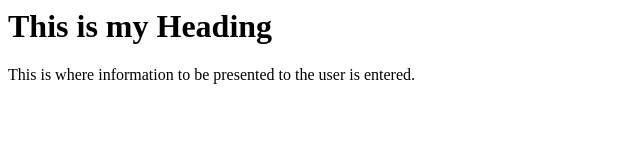
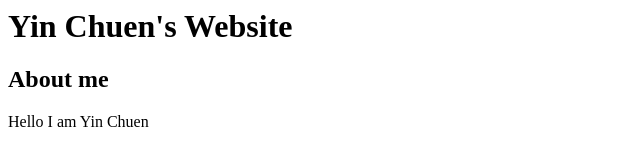
Before and after one commit to yinchuen/my-website, a plain HTML site: page index.html in a window 1280 px wide. Shown: the whole page, without its empty margins (0-640 px from the left). Drawn offline with Linux system fonts and the light colour scheme.

Commit message:
Update index.html

```diff
--- a/index.html
+++ b/index.html
@@ -5,7 +5,8 @@ The title of the webpage
 </title>
 </head>
 <body>
-<h1>This is my Heading</h1>
-This is where information to be presented to the user is entered.
+<h1>Yin Chuen's Website</h1>
+  <h2>About me</h2>
+  Hello I am Yin Chuen
 </body>
 </html>
```
